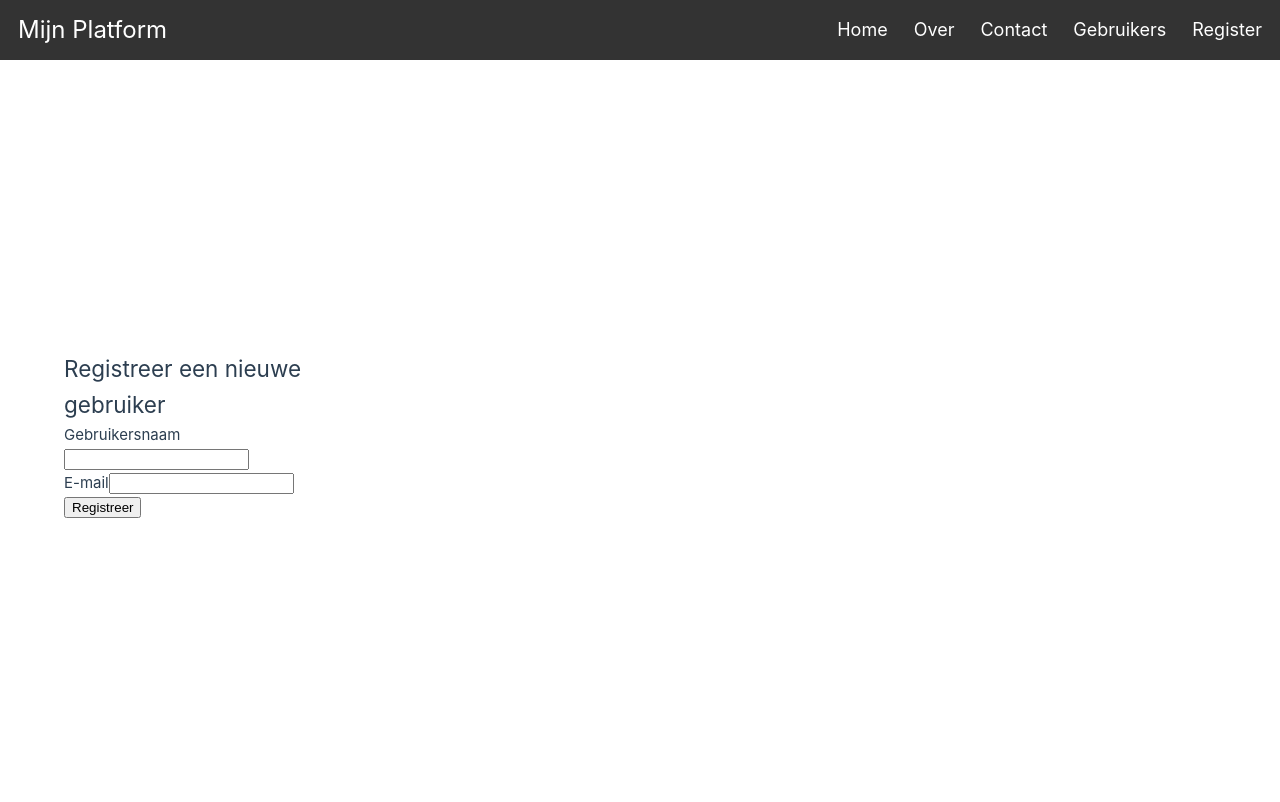
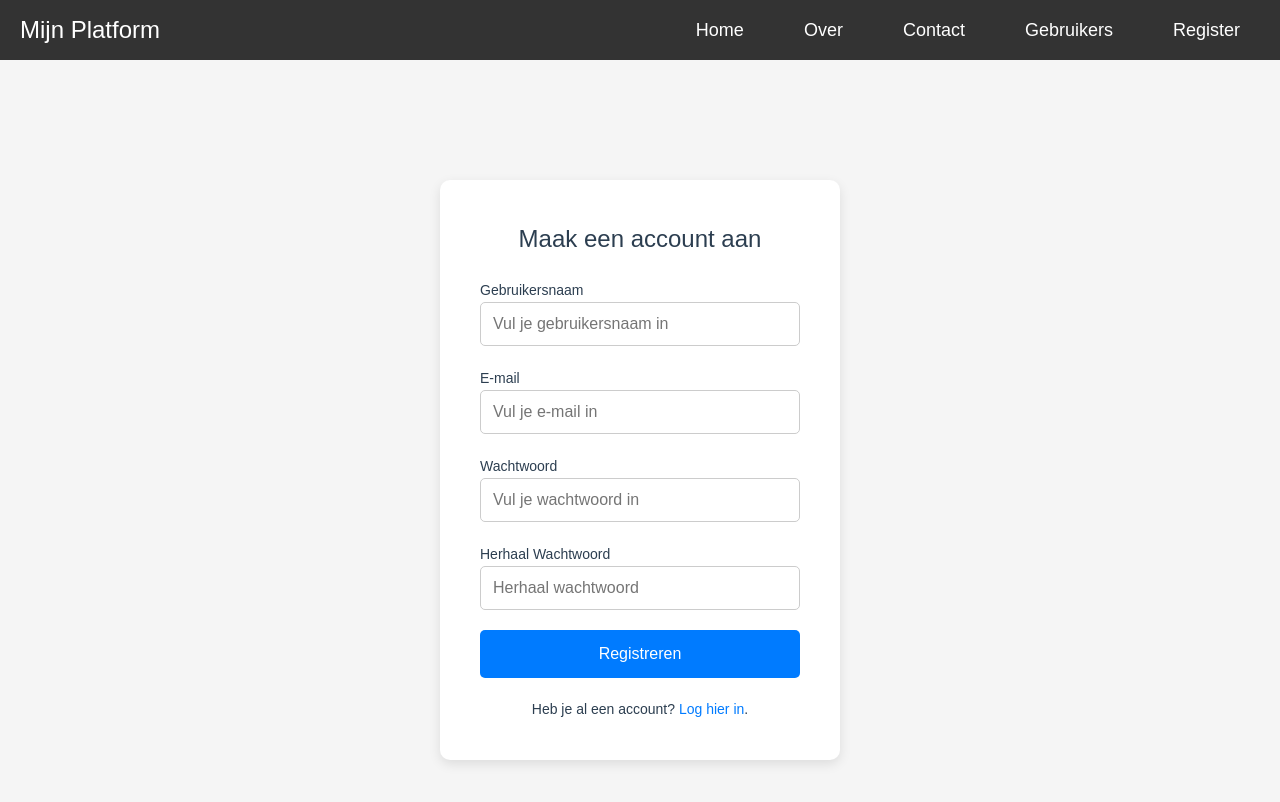
Before and after one commit to Nadir1109/frontend-freelance, a Vue app: page /register in a window 1280 px wide. Shown: the top 802 px of the page. Built offline with nearby package versions, Linux system fonts and the light colour scheme.

Commit message:
working front end. users ophalen. users bewerken. users verwijderen. user worden getoond in een tabel en kunneen worden verwijdert en bewerkt. user kan zichzelf registeren met username ,email, en wachtwoord, wachtwoord word gehashed naar de database

```diff
--- a/package.json
+++ b/package.json
@@ -15,6 +15,9 @@
   },
   "devDependencies": {
     "@vitejs/plugin-vue": "^5.0.5",
+    "autoprefixer": "^10.4.20",
+    "postcss": "^8.4.47",
+    "tailwindcss": "^3.4.13",
     "vite": "^5.3.1"
   }
 }
--- a/src/assets/main.css
+++ b/src/assets/main.css
@@ -1,35 +1,37 @@
-@import './base.css';
-
-#app {
-  max-width: 1280px;
-  margin: 0 auto;
+/* main.css - algemene stijlen voor de website */
+body {
+  margin: 0;
   padding: 0;
-  font-weight: normal;
+  font-family: Arial, Helvetica, sans-serif;
+  background-color: #f1f1f1; /* Pastel of professionele achtergrondkleur */
 }
 
-a,
-.green {
-  text-decoration: none;
-  color: hsla(160, 100%, 37%, 1);
-  transition: 0.4s;
-  padding: 3px;
+.container {
+  max-width: 1200px;
+  margin: 0 auto;
+  padding: 0 15px;
 }
 
-@media (hover: hover) {
-  a:hover {
-    background-color: hsla(160, 100%, 37%, 0.2);
-  }
+/* Voor alle buttons */
+button {
+  background-color: #04AA6D;
+  color: white;
+  border: none;
+  cursor: pointer;
+  padding: 10px 20px;
+  transition: background-color 0.3s;
 }
 
-@media (min-width: 1024px) {
-  body {
-    display: flex;
-    place-items: center;
-  }
+button:hover {
+  background-color: #039254;
+}
 
-  #app {
-    display: grid;
-    grid-template-columns: 1fr 1fr;
-    padding: 0 2rem;
-  }
+/* Links */
+a {
+  color: #04AA6D;
+  text-decoration: none;
 }
+
+a:hover {
+  color: #039254;
+}
--- /dev/null
+++ b/src/assets/navbar.css
@@ -0,0 +1,53 @@
+/* Algemeen */
+nav {
+    background-color: #333; /* Donkere achtergrondkleur */
+    overflow: hidden;
+    position: fixed;
+    width: 100%;
+    top: 0;
+    z-index: 100;
+}
+
+nav ul {
+    list-style-type: none;
+    margin: 0;
+    padding: 0;
+    overflow: hidden;
+    display: flex;
+    justify-content: flex-end;
+}
+
+nav ul li {
+    float: left;
+}
+
+nav ul li a {
+    display: block;
+    color: white;
+    text-align: center;
+    padding: 14px 20px;
+    text-decoration: none;
+}
+
+nav ul li a:hover {
+    background-color: #04AA6D; /* Hover-kleur */
+    color: white;
+}
+
+/* Stijlen voor actieve link */
+nav ul li a.active {
+    background-color: #04AA6D;
+    color: white;
+}
+
+/* Responsive voor kleinere schermen */
+@media screen and (max-width: 768px) {
+    nav ul {
+        flex-direction: column;
+        align-items: center;
+    }
+
+    nav ul li a {
+        padding: 10px;
+    }
+}
--- /dev/null
+++ b/src/assets/register.css
@@ -0,0 +1,117 @@
+/* Basisstijl voor body */
+body {
+    font-family: 'Arial', sans-serif;
+    background-color: #f5f5f5;
+    margin: 0;
+    height: 100vh;
+    display: flex;
+    justify-content: center;
+    align-items: center;
+}
+
+/* Container die het formulier centreert */
+.form-wrapper {
+    display: flex;
+    justify-content: center;
+    align-items: center;
+    height: 100vh;
+    width: 100vw;
+    background-color: #f5f5f5;
+}
+
+/* Container voor het formulier */
+.registration-form {
+    background-color: #fff;
+    padding: 40px;
+    border-radius: 10px;
+    box-shadow: 0px 4px 12px rgba(0, 0, 0, 0.1);
+    max-width: 400px;
+    width: 100%;
+}
+
+/* Stijlen voor de titel van het formulier */
+.registration-form h1 {
+    font-size: 24px;
+    margin-bottom: 20px;
+    text-align: center;
+}
+
+/* Labels en invoervelden */
+.registration-form label {
+    font-size: 14px;
+    margin-bottom: 5px;
+}
+
+.registration-form input[type="text"],
+.registration-form input[type="email"],
+.registration-form input[type="password"] {
+    padding: 12px;
+    margin-bottom: 20px;
+    border: 1px solid #ccc;
+    border-radius: 5px;
+    font-size: 16px;
+    width: 100%;
+}
+
+/* Stijl voor de knop */
+.registration-form button {
+    background-color: #007BFF;
+    color: white;
+    padding: 15px;
+    font-size: 16px;
+    border: none;
+    border-radius: 5px;
+    cursor: pointer;
+    transition: background-color 0.3s ease;
+    width: 100%;
+}
+
+/* Hover-effect voor de knop */
+.registration-form button:hover {
+    background-color: #0056b3;
+}
+
+/* Succes- en foutmeldingen */
+.success-message {
+    color: green;
+    margin-top: 10px;
+    text-align: center;
+}
+
+.error-message {
+    color: red;
+    margin-top: 10px;
+    text-align: center;
+}
+
+/* Stijl voor de link onderaan */
+.registration-form p {
+    text-align: center;
+    margin-top: 20px;
+    font-size: 14px;
+}
+
+.registration-form p a {
+    color: #007BFF;
+    text-decoration: none;
+}
+
+.registration-form p a:hover {
+    text-decoration: underline;
+}
+
+/* Responsive stijl voor kleinere schermen */
+@media (max-width: 600px) {
+    .registration-form {
+        padding: 20px;
+    }
+
+    .registration-form h1 {
+        font-size: 20px;
+    }
+
+    .registration-form button {
+        padding: 12px;
+        font-size: 14px;
+    }
+}
--- a/src/components/NavigationBar.vue
+++ b/src/components/NavigationBar.vue
@@ -18,41 +18,3 @@ export default {
   name: "NavigationBar",
 };
 </script>
-
-<style scoped>
-.navbar {
-  background-color: #333;
-  padding: 15px;
-  color: white;
-}
-
-.navbar-container {
-  display: flex;
-  justify-content: space-between;
-  align-items: center;
-}
-
-.navbar-brand {
-  font-size: 24px;
-  color: white;
-  text-decoration: none;
-}
-
-.navbar-nav {
-  list-style: none;
-  display: flex;
-  gap: 20px;
-  margin: 0;
-  padding: 0;
-}
-
-.navbar-nav a {
-  color: white;
-  text-decoration: none;
-  font-size: 18px;
-}
-
-.navbar-nav a:hover {
-  color: #FF5722;
-}
-</style>
--- a/src/components/Register.vue
+++ b/src/components/Register.vue
@@ -1,44 +1,78 @@
 <template>
-  <div>
-    <h2>Registreer een nieuwe gebruiker</h2>
-    <form @submit.prevent="submitForm">
-      <div class="form-group">
-        <label for="username">Gebruikersnaam</label>
-        <input type="text" v-model="username" required />
-      </div>
-      <div class="form-group">
-        <label for="email">E-mail</label>
-        <input type="email" v-model="email" required />
-      </div>
-      <button type="submit">Registreer</button>
+  <div class="form-wrapper">
+    <form class="registration-form" @submit.prevent="submitForm">
+      <h1>Maak een account aan</h1>
+
+      <label for="username">Gebruikersnaam</label>
+      <input type="text" v-model="username" id="username" placeholder="Vul je gebruikersnaam in" required>
+
+      <label for="email">E-mail</label>
+      <input type="email" v-model="email" id="email" placeholder="Vul je e-mail in" required>
+
+      <label for="password">Wachtwoord</label>
+      <input type="password" v-model="password" id="password" placeholder="Vul je wachtwoord in" required>
+
+      <label for="confirm-password">Herhaal Wachtwoord</label>
+      <input type="password" v-model="confirmPassword" id="confirm-password" placeholder="Herhaal wachtwoord" required>
+
+      <button type="submit">Registreren</button>
+
+      <!-- Succes- en foutmeldingen -->
+      <p v-if="errorMessage" class="error-message">{{ errorMessage }}</p>
+      <p v-if="successMessage" class="success-message">{{ successMessage }}</p>
+
+      <p>Heb je al een account? <a href="#">Log hier in</a>.</p>
     </form>
-    <p v-if="message">{{ message }}</p>
   </div>
 </template>
 
 <script>
-import axios from '@/plugins/axios';
+import axios from 'axios';
 
 export default {
-  name: "Register",
   data() {
     return {
       username: '',
       email: '',
-      message: null
+      password: '',
+      confirmPassword: '',
+      errorMessage: '',
+      successMessage: ''
     };
   },
   methods: {
     async submitForm() {
+      // Valideer of wachtwoord en herhaal wachtwoord hetzelfde zijn
+      if (this.password !== this.confirmPassword) {
+        this.errorMessage = "Wachtwoorden komen niet overeen.";
+        this.successMessage = '';
+        return;
+      }
+
+      // API-aanroep om de registratie te verwerken
       try {
-        const response = await axios.post('/users/register', {
+        const response = await axios.post('http://localhost:8080/api/users/register', {
           username: this.username,
-          email: this.email
+          email: this.email,
+          password: this.password
         });
-        this.message = 'Gebruiker succesvol geregistreerd!';
+
+        // Als het succesvol is, leeg de velden en toon een succesbericht
+        this.successMessage = 'Registratie succesvol!';
+        this.errorMessage = '';
+        this.clearFields();  // Velden leegmaken
       } catch (error) {
-        this.message = 'Er is iets misgegaan bij het registreren.';
+        this.errorMessage = 'Er is iets misgegaan bij het registreren. Probeer opnieuw.';
+        this.successMessage = '';
+        console.error(error);
       }
+    },
+    clearFields() {
+      // Alle velden leegmaken na een succesvolle registratie
+      this.username = '';
+      this.email = '';
+      this.password = '';
+      this.confirmPassword = '';
     }
   }
 };
--- a/src/main.js
+++ b/src/main.js
@@ -4,6 +4,8 @@ import router from './router';
 import '@/assets/global.css';
 import '@/assets/base.css';
 import '@/assets/main.css';
+import './assets/register.css';
+import './assets/navbar.css';
 
 createApp(App)
     .use(router)
```
Also changed, not shown: 1 other file (tests, documents, lock files or other folders).
